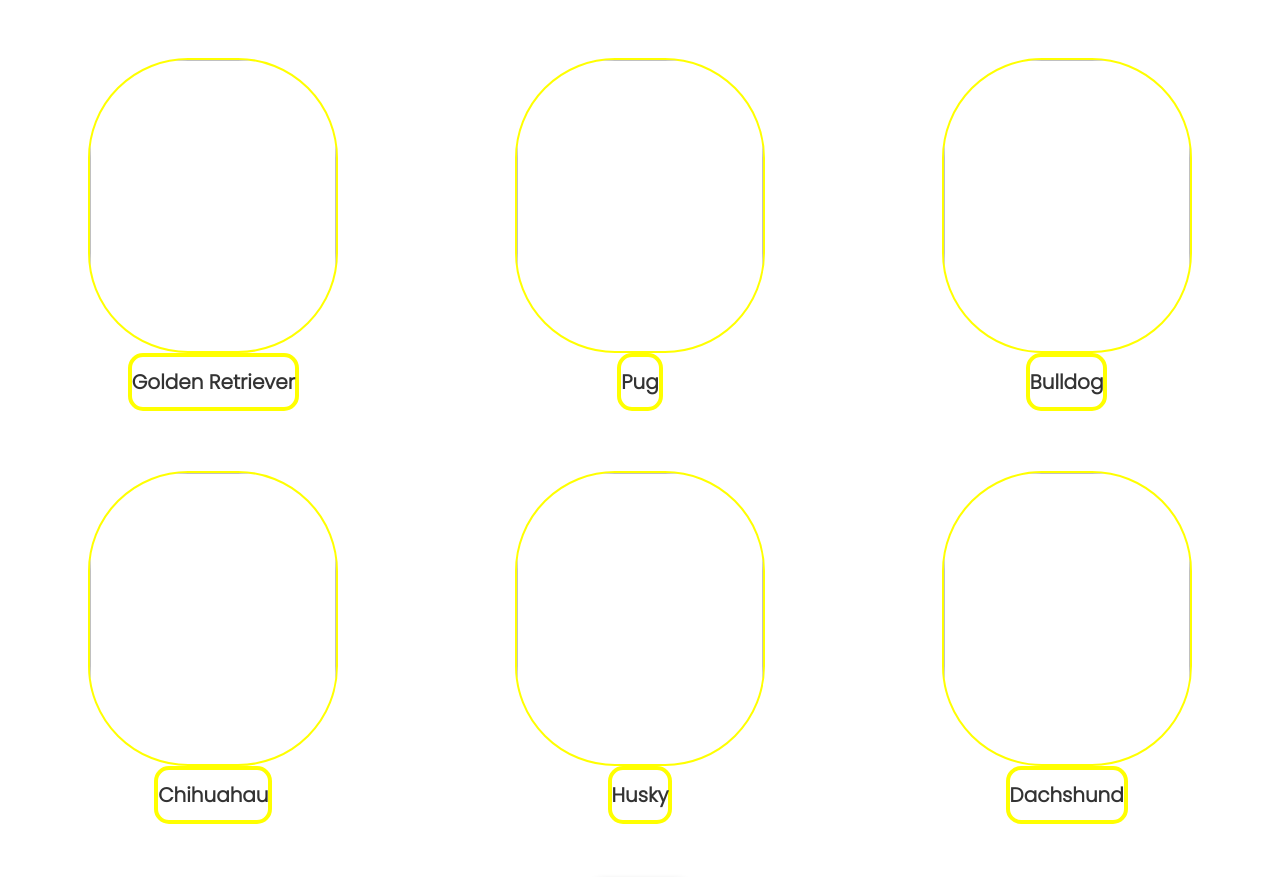
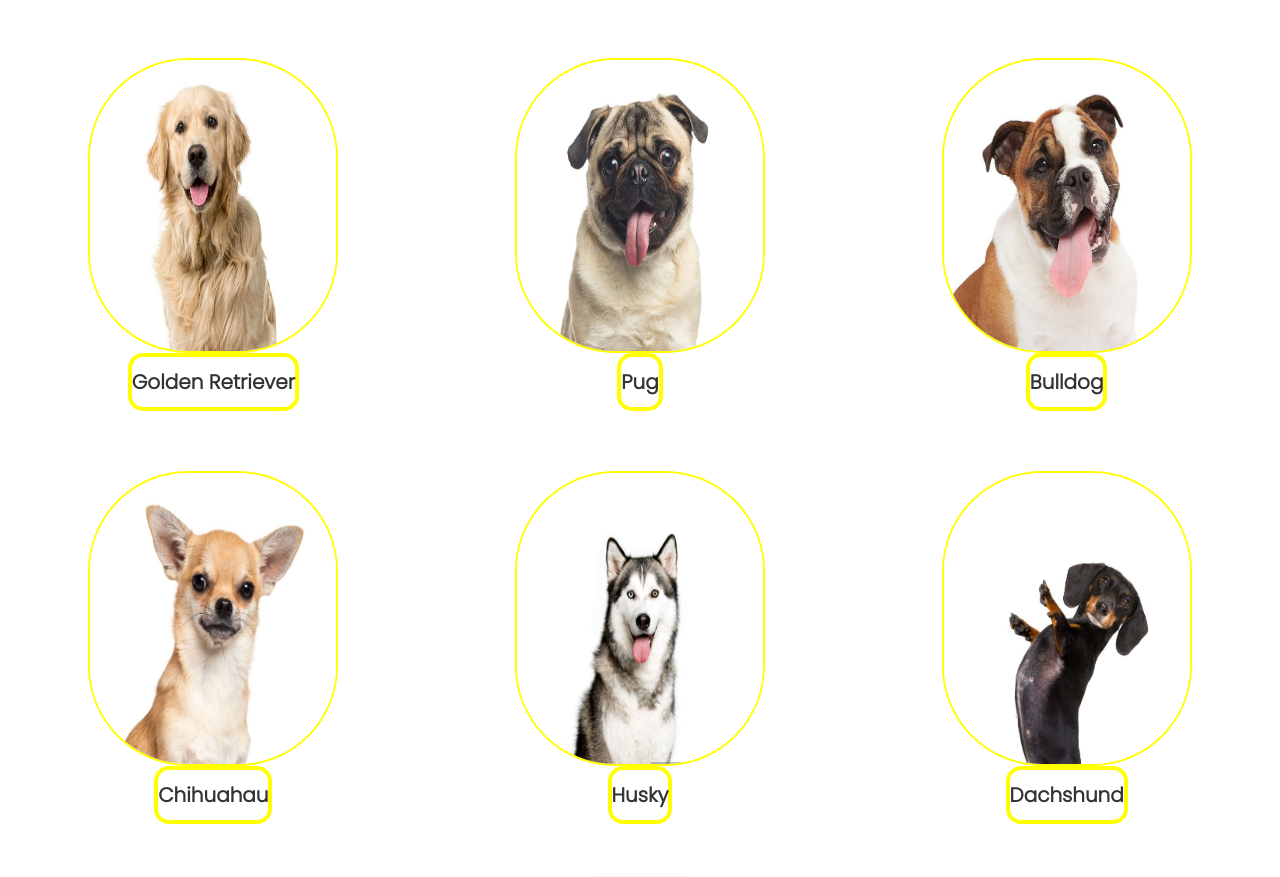
Before and after one commit to PeaceCIA/Project24, a plain HTML site: page companion/companion.html in a window 1280 px wide. Shown: the part 72-949 px from the top of the page. Drawn offline with Linux system fonts and the light colour scheme; the site is published under a folder, as on GitHub Pages, so addresses that start at the root find nothing.

Commit message:
Update companion.html

```diff
--- a/companion/companion.html
+++ b/companion/companion.html
@@ -41,37 +41,37 @@
 <body>
     <div class="big-box">
         <div class="box">
-            <img src="/assets/lkfynlyq.png" alt="" id="gr">
+            <img src="../assets/lkfynlyq.png" alt="" id="gr">
             <h3>Golden Retriever</h3>
         </div>
 
 
         <div class="box">
-            <img src="/assets/pug.png" alt="" id="pug">
+            <img src="../assets/pug.png" alt="" id="pug">
             <h3 class="pug">Pug</h3>
         </div>
 
 
         <div class="box">
-            <img src="/assets/bulldog.png" alt="" id="bulldog">
+            <img src="../assets/bulldog.png" alt="" id="bulldog">
             <h3>Bulldog</h3>
         </div>
 
 
         <div class="box">
-            <img src="/assets/chihuahau.png" alt="" id="chihua">
+            <img src="../assets/chihuahau.png" alt="" id="chihua">
             <h3>Chihuahau</h3>
         </div>
 
 
         <div class="box">
-            <img src="/assets/husky.png" alt="" id="husky">
+            <img src="../assets/husky.png" alt="" id="husky">
             <h3>Husky</h3>
         </div>
 
 
         <div class="box">
-            <img src="/assets/dachshund.png" alt="" id="dachshund">
+            <img src="../assets/dachshund.png" alt="" id="dachshund">
             <h3>Dachshund</h3>
         </div>
     </div>
```
